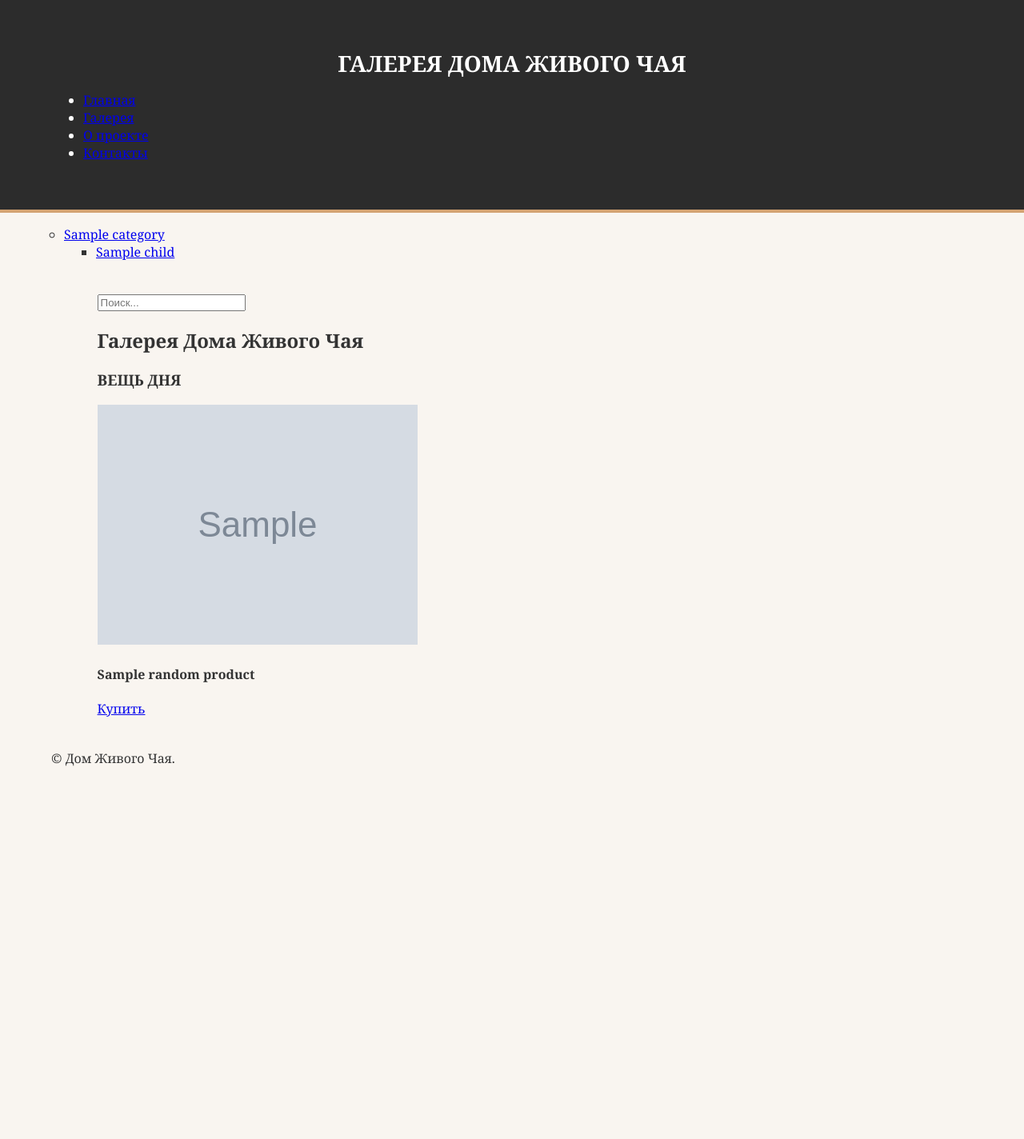
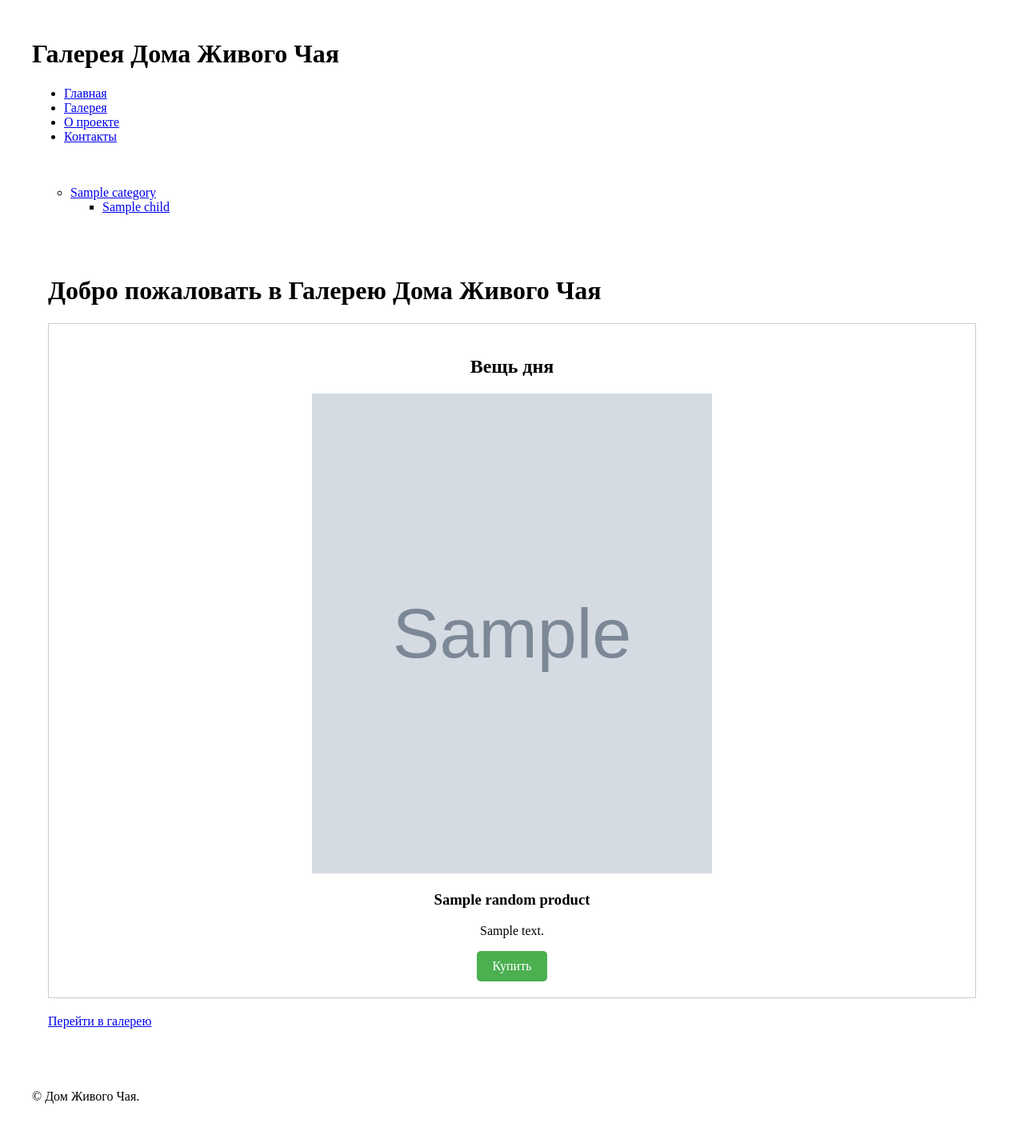
Before and after one commit to amplisuda/Tea-Living-House-Gallery, a Flask app: template app/blueprints/main/templates/main/index.html in a window 1280 px wide. Shown: the whole page at 80% size. Before the commit the page ends 958 px from the top, so only its background shows below. Run offline with Flask 3, Linux system fonts and the light colour scheme; the template is opened without the code that fills it: most values are stand-ins (such as "Sample title", 1, 10 or a date in 2020); grey boxes marked "Sample" are stand-in pictures.

Commit message:
add product of day add path redirecting update styles

```diff
--- a/app/blueprints/main/templates/main/index.html
+++ b/app/blueprints/main/templates/main/index.html
@@ -2,28 +2,22 @@
 
 {% block content %}
 <div class="container">
-    <div class="search-container">
-        <form action="{{ url_for('main.search') }}" method="GET">
-            <input type="text" name="query" class="search-input" placeholder="Поиск...">
-            <i class="search-icon fas fa-search"></i>
-        </form>
-    </div>
-
-    <h2 class="gallery-title">Галерея Дома Живого Чая</h2>
+    <h1>Добро пожаловать в Галерею Дома Живого Чая</h1>
 
     {% if random_product %}
-    <div class="featured-product">
-        <h3>ВЕЩЬ ДНЯ</h3>
-        <div class="product-card">
-            <div class="product-image">
-                <img src="{{ random_product.image_url or '/static/images/placeholder.jpg' }}" alt="{{ random_product.name }}">
-            </div>
-            <div class="product-info">
-                <h4 class="product-name">{{ random_product.name }}</h4>
-                <a href="{{ url_for('contact_group', group_id=random_product.group_id) }}" class="buy-button">Купить</a>
-            </div>
+    <section class="featured">
+        <h2>Вещь дня</h2>
+        <div class="product">
+            <img src="{{ random_product.image_url[0]}} " width="500" height="600">
+            <h3>{{ random_product.name }}</h3>
+            <p>{{ random_product.description | safe }}</p>
+            <a href="#" class="buy-button">Купить</a>
         </div>
-    </div>
+    </section>
+    {% else %}
+    <p>Нет доступных продуктов.</p>
     {% endif %}
+
+    <a href="{{ url_for('main.gallery') }}">Перейти в галерею</a>
 </div>
 {% endblock %}
--- a/app/static/css/style.css
+++ b/app/static/css/style.css
@@ -1,28 +1,40 @@
-body {
-    font-family: 'Georgia', serif;
-    margin: 0;
-    padding: 0;
-    background-color: #f9f5f0;
-    color: #333;
+
+.container {
+    max-width: 1200px;
+    margin: 0 auto;
+    padding: 20px;
 }
 
-.container {
-    width: 90%;
-    max-width: 1200px;
-    margin: 40px auto;
-    overflow: visible;
+.featured {
+    border: 1px solid #ccc;
+    padding: 20px;
+    margin: 20px 0;
+    text-align: center;
 }
 
-header {
-    background: #2c2c2c;
-    color: #fff;
-    padding: 20px 0;
-    border-bottom: #d4a373 4px solid;
+.product {
+    max-width: 500px;
+    margin: 0 auto;
 }
 
-header h1 {
-    text-align: center;
-    text-transform: uppercase;
-    margin: 0;
-    font-size: 28px;
+.product-image {
+    max-width: 100%;
+    height: auto;
+    max-height: 300px;
+    object-fit: cover;
+    border: 1px solid #ddd;
+    border-radius: 5px;
 }
+
+.buy-button {
+    display: inline-block;
+    padding: 10px 20px;
+    background-color: #4CAF50;
+    color: white;
+    text-decoration: none;
+    border-radius: 5px;
+}
+
+.buy-button:hover {
+    background-color: #45a049;
+}
```
Also changed, not shown: app/blueprints/main/routes.py (+19 -8 lines).
